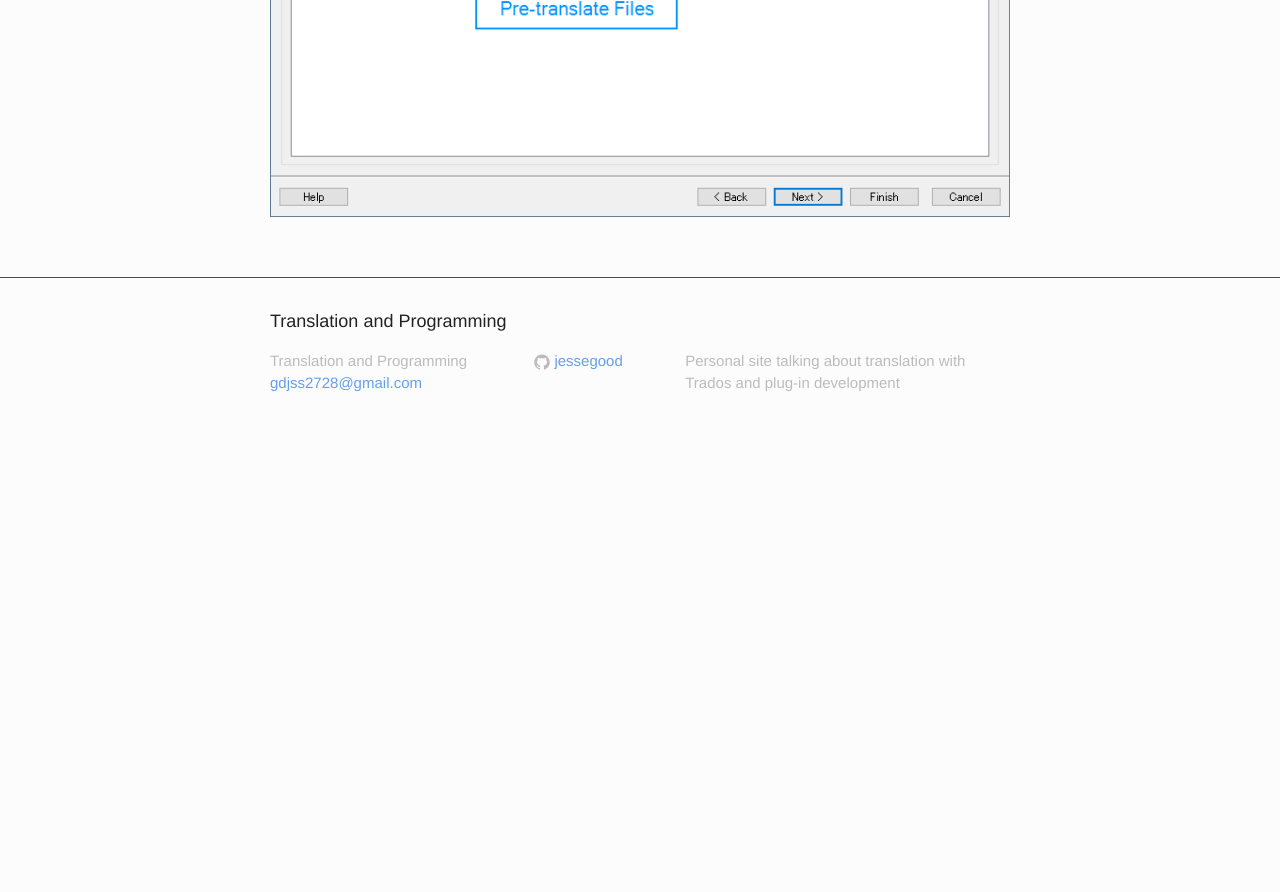
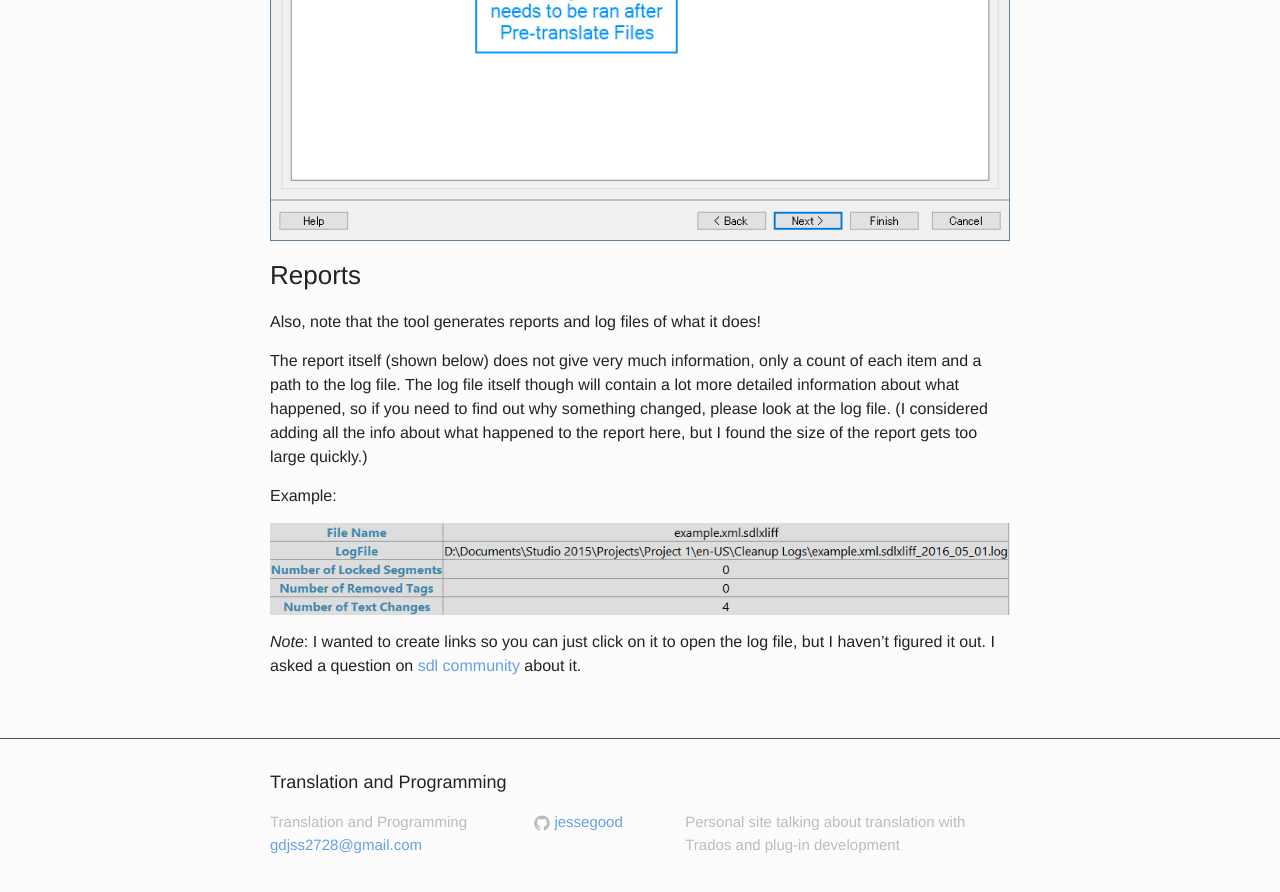
Before and after one commit to jessegood/jessegood.github.io, a Jekyll site: the page built from _posts/2016-05-01-cleanuptool.markdown, in a window 1280 px wide and 900 px high, scrolled down 13637 px. Shown: the top 892 px of the window. Built offline with Jekyll 4.4.1, drawn with Linux system fonts in a browser that asks for light colours; comment, search, counter and statistics services are not loaded; before the commit the page ends 14092 px from its top, so only the background shows below that.

Commit message:
Added report section

```diff
--- a/_posts/2016-05-01-cleanuptool.markdown
+++ b/_posts/2016-05-01-cleanuptool.markdown
@@ -293,8 +293,24 @@ This is somewhat limiting though, as `Cleanup Source` may affect matching. I wil
 
 ![custom task sequence](/assets/cleanuptool/custom-task-sequence.png)
 
+### Reports
+
+Also, note that the tool generates reports and log files of what it does!
+
+
+The report itself (shown below) does not give very much information, only a count of each item and a path to the log file.
+The log file itself though will contain a lot more detailed information about what happened, so if you need to find out why something changed, please look at the log file.
+(I considered adding all the info about what happened to the report here, but I found the size of the report gets too large quickly.)
+
+Example:
+
+![report example](/assets/cleanuptool/report-example.png)
+
+*Note*: I wanted to create links so you can just click on it to open the log file, but I haven't figured it out.
+I asked a question on [sdl community][question] about it.
 
 [toolkit]:     http://appstore.sdl.com/app/sdlxliff-toolkit/296/
 [strconv]:     https://msdn.microsoft.com/en-us/library/microsoft.visualbasic.strings.strconv(v=vs.110).aspx
 [excelstrconv]:     https://msdn.microsoft.com/en-us/library/office/gg264628.aspx
 [pluginpath]:    https://github.com/jessegood/CleanupTasks
+[question]:     https://community.sdl.com/products-solutions/solutions/customer_experience_cloud/language/language-developers/f/57/t/7246
```
Also changed, not shown: assets/cleanuptool/report-example.png (added), 1 other file.
